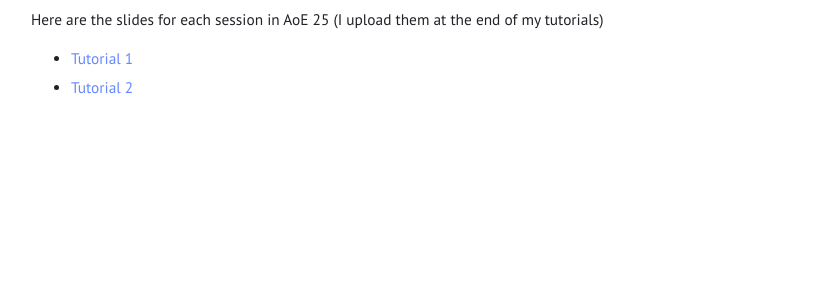
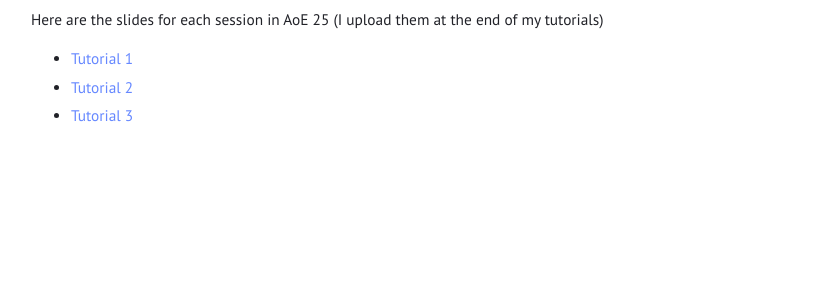
Before and after one commit to davidmesaruiz/davidmesaruiz.github.io, a Jekyll site: the page built from AoE_25.md, in a window 1280 px wide. Shown: the part 137-437 px from the top of the page, without its empty margins (220-1060 px from the left). Built offline with Jekyll 4.4.1, drawn with Linux system fonts in a browser that asks for light colours.

Commit message:
Update AoE_25.md

```diff
--- a/AoE_25.md
+++ b/AoE_25.md
@@ -5,3 +5,4 @@ title: ""
 Here are the slides for each session in AoE 25 (I upload them at the end of my tutorials)
 - [Tutorial 1](https://drive.google.com/file/d/1q_7gWTbSl34qW9JTaKsfTkBbak-0Wq-Z/view?usp=sharing)
 - [Tutorial 2](https://drive.google.com/file/d/1It7JLer7uYFjcXJ39oSdvEvl9qN2991k/view?usp=sharing)
+- [Tutorial 3](https://drive.google.com/file/d/1JTU5IugHK_mayikalRDEN4SjZ3DS6rSC/view?usp=sharing)
```
